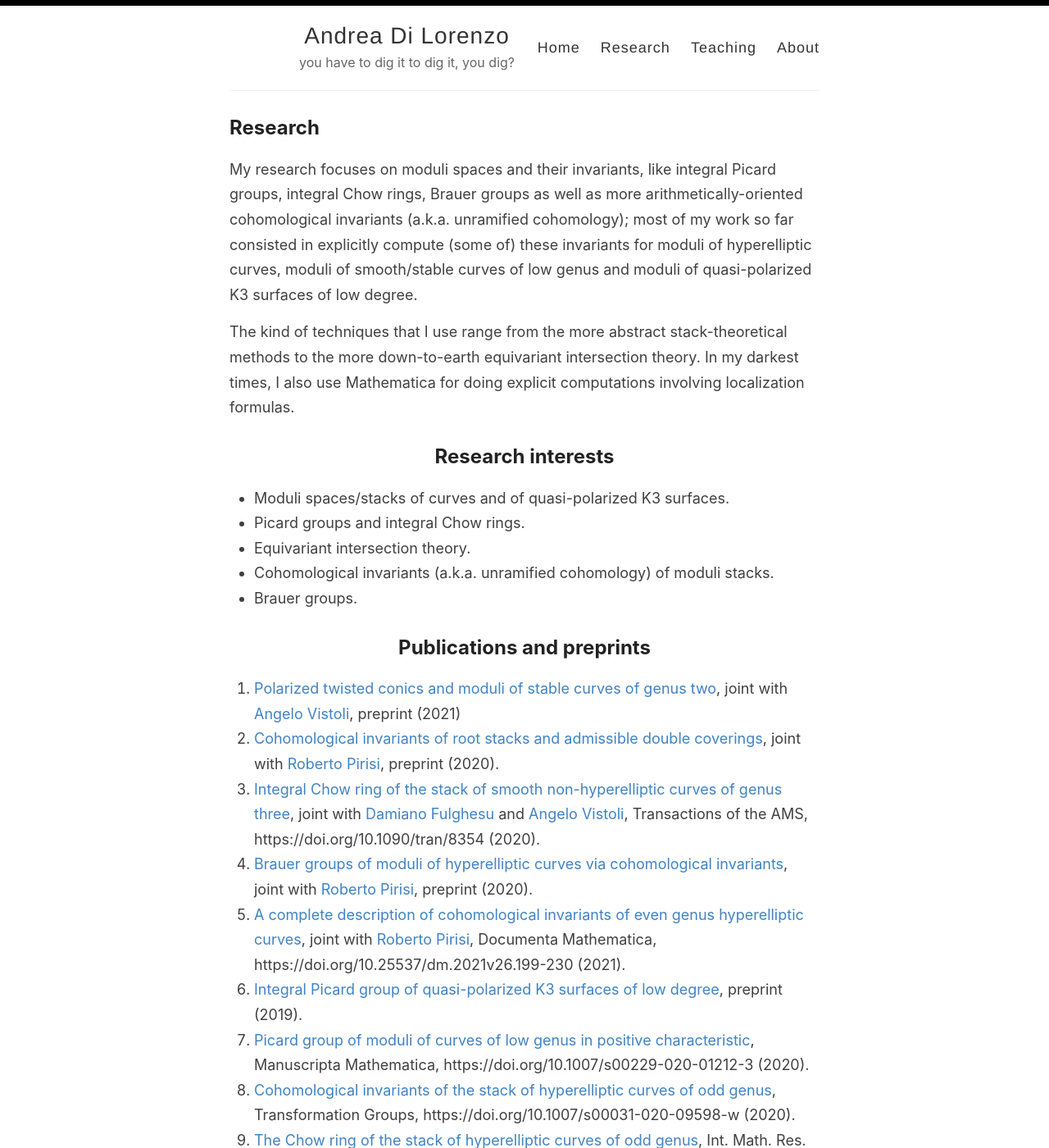
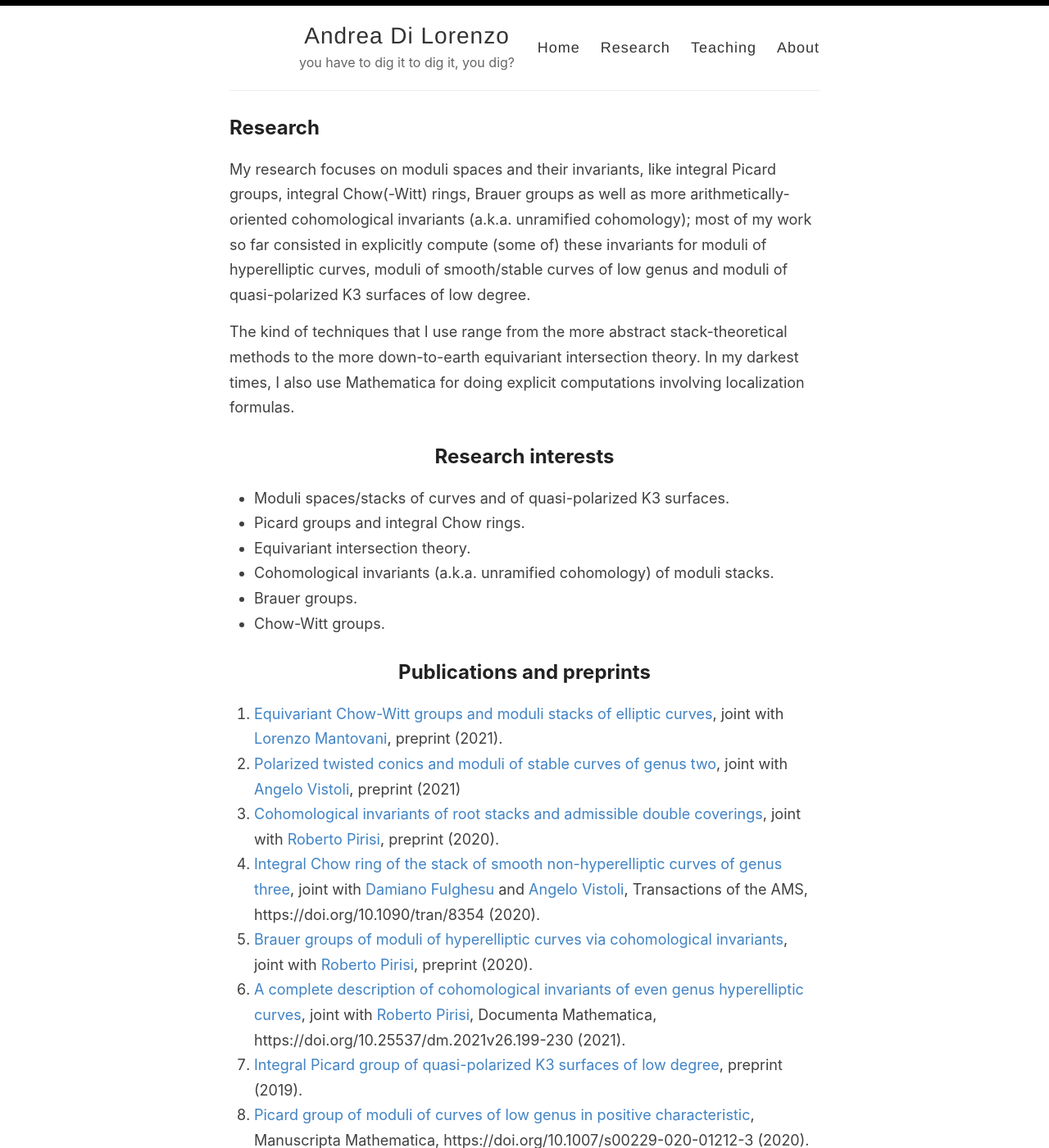
Before and after one commit to anddil/anddil.github.io, a Jekyll site: the page built from _pages/research.md, in a window 1280 px wide and 1400 px high. Shown: the whole window at 82% size. Built offline with Jekyll 4.4.1, drawn with Linux system fonts in a browser that asks for light colours.

Commit message:
Update research.md

```diff
--- a/_pages/research.md
+++ b/_pages/research.md
@@ -4,7 +4,7 @@ title: Research
 permalink: /research/
 ---
 
-My research focuses on moduli spaces and their invariants, like integral Picard groups, integral Chow rings, Brauer groups as well as more arithmetically-oriented cohomological invariants (a.k.a. unramified cohomology); most of my work so far consisted in explicitly compute (some of) these invariants for moduli of hyperelliptic curves, moduli of smooth/stable curves of low genus and moduli of quasi-polarized K3 surfaces of low degree.
+My research focuses on moduli spaces and their invariants, like integral Picard groups, integral Chow(-Witt) rings, Brauer groups as well as more arithmetically-oriented cohomological invariants (a.k.a. unramified cohomology); most of my work so far consisted in explicitly compute (some of) these invariants for moduli of hyperelliptic curves, moduli of smooth/stable curves of low genus and moduli of quasi-polarized K3 surfaces of low degree.
 
 The kind of techniques that I use range from the more abstract stack-theoretical methods to the more down-to-earth equivariant intersection theory. In my darkest times, I also use Mathematica for doing explicit computations involving localization formulas.
 
@@ -15,9 +15,11 @@ The kind of techniques that I use range from the more abstract stack-theoretical
 - Equivariant intersection theory.
 - Cohomological invariants (a.k.a. unramified cohomology) of moduli stacks.
 - Brauer groups.
+- Chow-Witt groups.
 
 ## Publications and preprints
 
+1. [Equivariant Chow-Witt groups and moduli stacks of elliptic curves](https://arxiv.org/abs/2107.02305), joint with [Lorenzo Mantovani](http://user.math.uzh.ch/mantovani/index.html), preprint (2021).
 1. [Polarized twisted conics and moduli of stable curves of genus two](https://arxiv.org/abs/2103.13204), joint with [Angelo Vistoli](http://homepage.sns.it/vistoli/), preprint (2021)
 1. [Cohomological invariants of root stacks and admissible double coverings](https://arxiv.org/abs/2009.07671), joint with [Roberto Pirisi](https://people.kth.se/~pirisi/), preprint (2020).
 1. [Integral Chow ring of the stack of smooth non-hyperelliptic curves of genus three](https://arxiv.org/abs/2004.00052), joint with [Damiano Fulghesu](http://web.mnstate.edu/fulghesu/index.html) and [Angelo Vistoli](http://homepage.sns.it/vistoli/), Transactions of the AMS, https://doi.org/10.1090/tran/8354 (2020).
```
